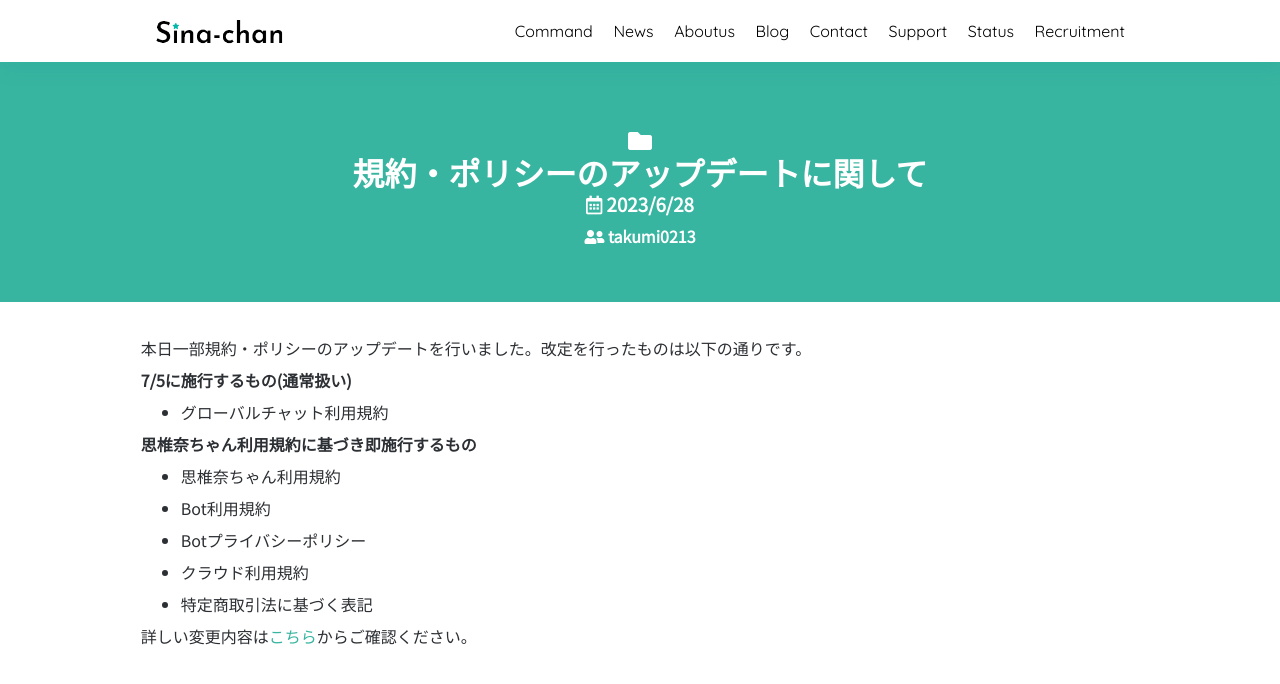
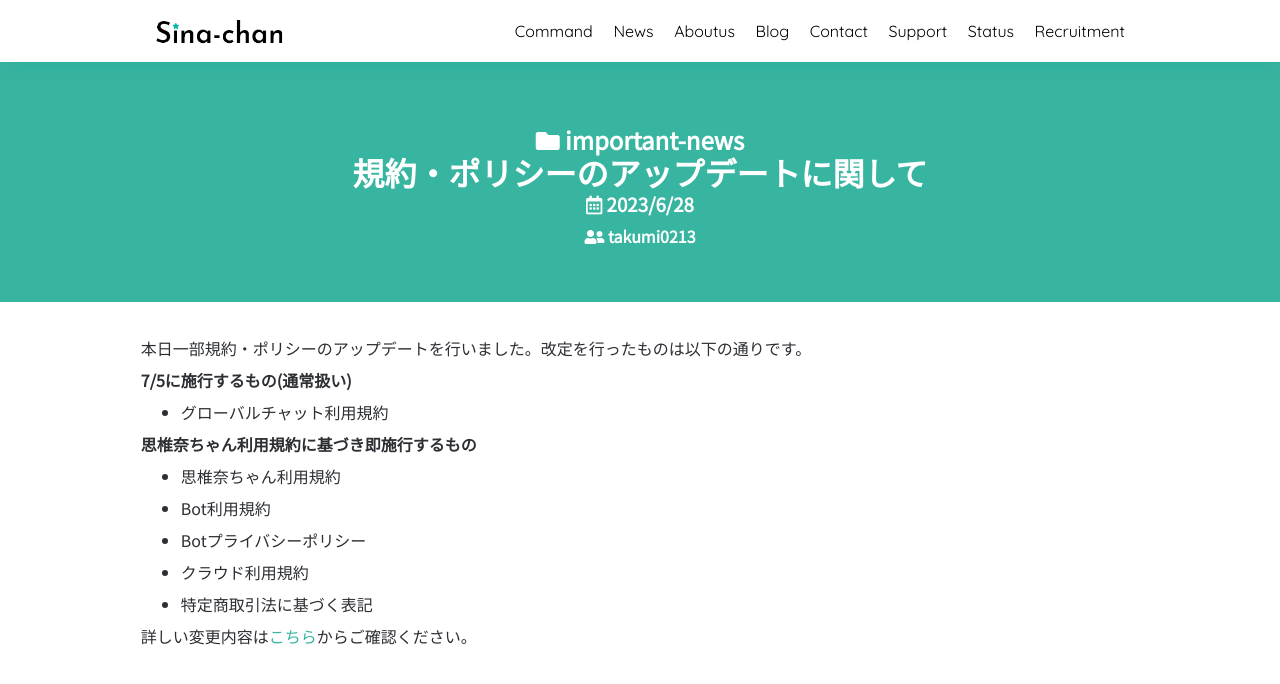
Before and after one commit to SinaKitagami/sinakitagami.github.io, a Jekyll site: the page built from _posts/important-news/2023-06-28-legal-update.md, in a window 1280 px wide and 900 px high. Shown: the top 684 px of the window. Built offline with Jekyll 4.4.1, drawn with Linux system fonts in a browser that asks for light colours; nearby versions of some CDN libraries; a script that is not in the unit is left out.

Commit message:
Update 2023-06-28-legal-update.md

```diff
--- a/_posts/important-news/2023-06-28-legal-update.md
+++ b/_posts/important-news/2023-06-28-legal-update.md
@@ -2,6 +2,8 @@
 layout: post
 title: 規約・ポリシーのアップデートに関して
 date: 2023-06-28 19:20:00 +09:00
+categories:
+- important-news
 author: takumi0213
 
 ---
```
